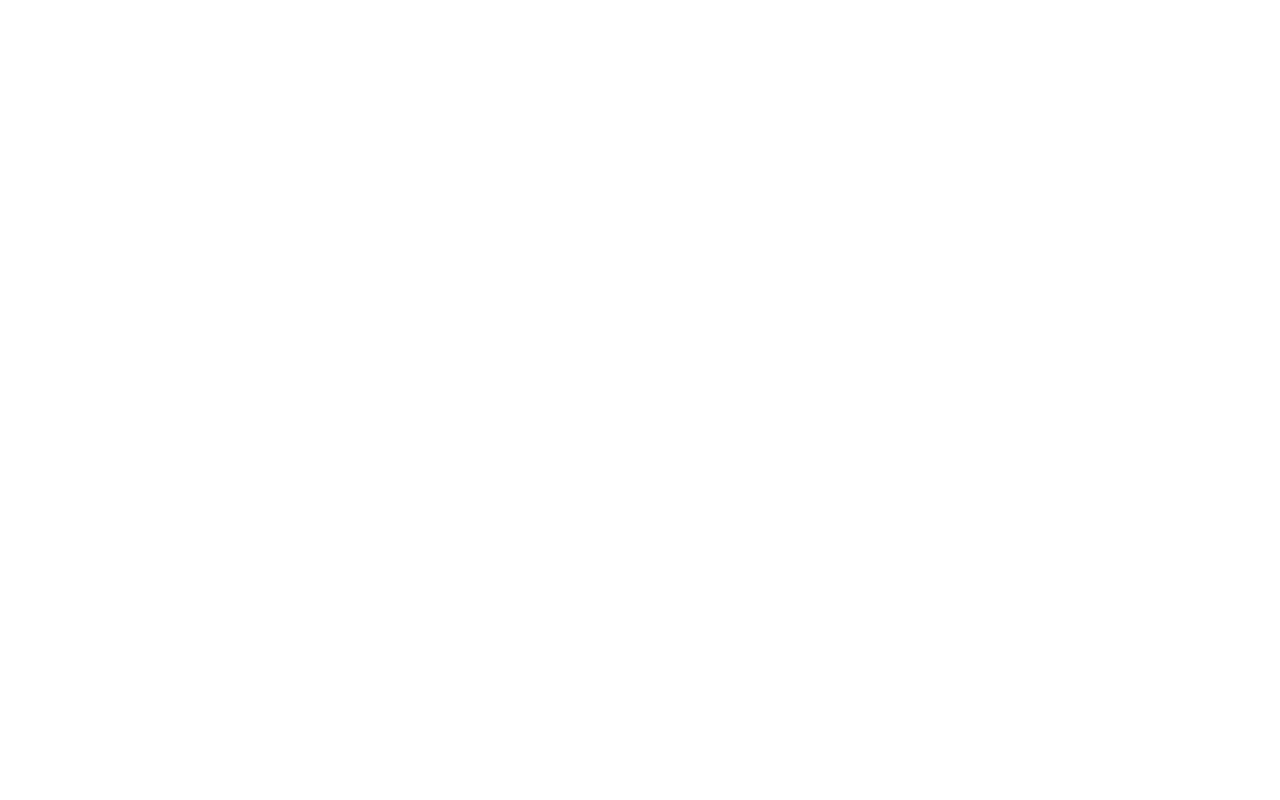
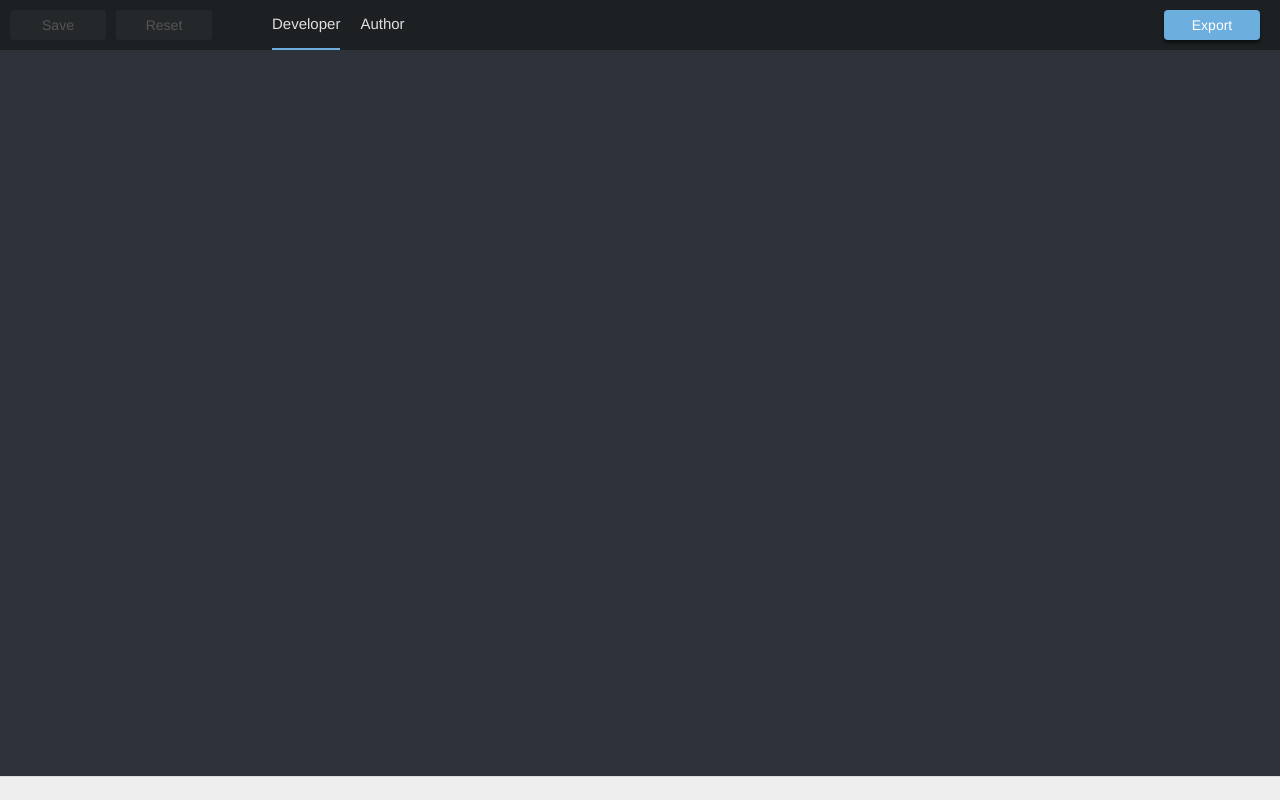
Before and after one commit to amelki/cms-json-playground, a plain HTML site: page index.html in a window 1280 px wide. Drawn offline with Linux system fonts and the light colour scheme; the site is published under a folder, as on GitHub Pages, so addresses that start at the root find nothing.

Commit message:
1st shot

```diff
--- a/index.html
+++ b/index.html
@@ -9,5 +9,5 @@
   </head>
   <body>
     <div id="root"></div>
-  <script type="text/javascript" src="/main-5b9ef9d2f09ab0061d57.min.js"></script></body>
+  <script type="text/javascript" src="main-5b9ef9d2f09ab0061d57.min.js"></script></body>
 </html>
```
